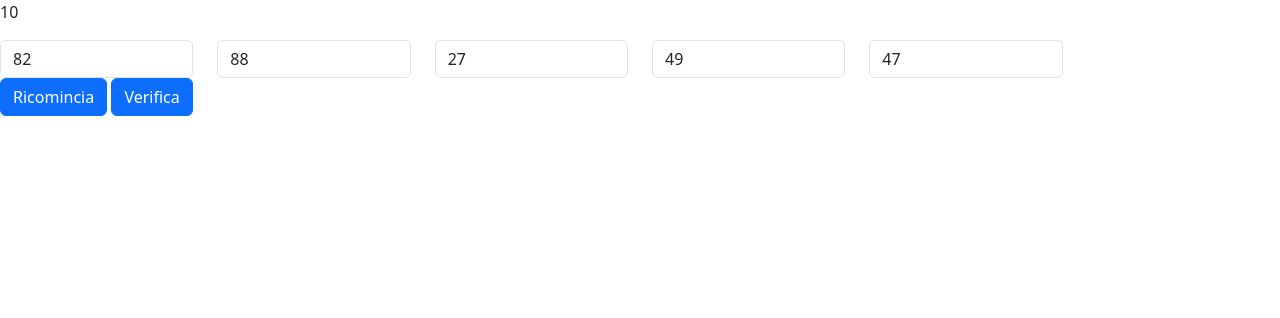
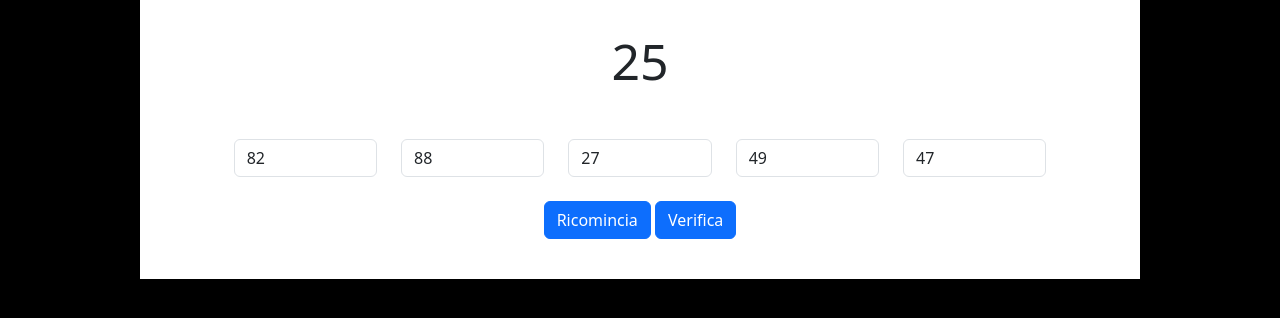
Before and after one commit to PieStw/js-simon, a plain HTML site: page index.html in a window 1280 px wide. Drawn offline with nearby package versions, Linux system fonts and the light colour scheme.

Commit message:
aggiunta grafica

```diff
--- a/css/style.css
+++ b/css/style.css
@@ -14,3 +14,19 @@
     width: 1000px;
     max-width: 100%;
   }
+
+
+  .main-div{
+    display: flex;
+    flex-direction: column;
+    align-items: center;
+    background-color: white;
+  }
+
+  body{
+    background-color: black;
+  }
+
+  #countdown{
+    font-size: 50px;
+  }
--- a/index.html
+++ b/index.html
@@ -11,13 +11,13 @@
   <link rel="stylesheet" href="./css/style.css" />
 </head>
 <body>
-
-  <div class="row">
-    <p id="countdown">15</p>
+<div class="container main-div">
+  <div class="row mt-4">
+    <p id="countdown">30</p>
   </div>
 
   <form>
-    <div class="row">
+    <div class="row justify-content-center mt-4">
       <div class="col-2">
         <input class="form-control" type="text" aria-label="default input example" id="random-number1" required>
       </div>
@@ -35,14 +35,17 @@
       </div>
     </div>
 
+  </form>
+
+  <div class="col mt-4">
     <button type="submit" class="btn btn-primary mb-3" id="restart">Ricomincia</button>
     <button type="submit" class="btn btn-primary mb-3" id="guess">Verifica</button>
-
-  </form>
-
-  <p id="solution"></p>
+  </div>
 
 
+  <p id="solution" class="mb-4"></p>
+
+  </div>
   <script src="script.js"></script>
 </body>
 </html>
--- a/script.js
+++ b/script.js
@@ -33,7 +33,7 @@ function check(){
   for(let i = 0; i < 5; i++){
 
     if(numberList.includes(guess[i]))
-      output += guess[i] + " ";
+      output += guess[i] + ", ";
 
   }
 
@@ -46,7 +46,7 @@ let numberList = generateNumber();
 console.log(numberList);
 
 
-let count = 15;
+let count = 30;
 
 let endTimer = false;
 
```
